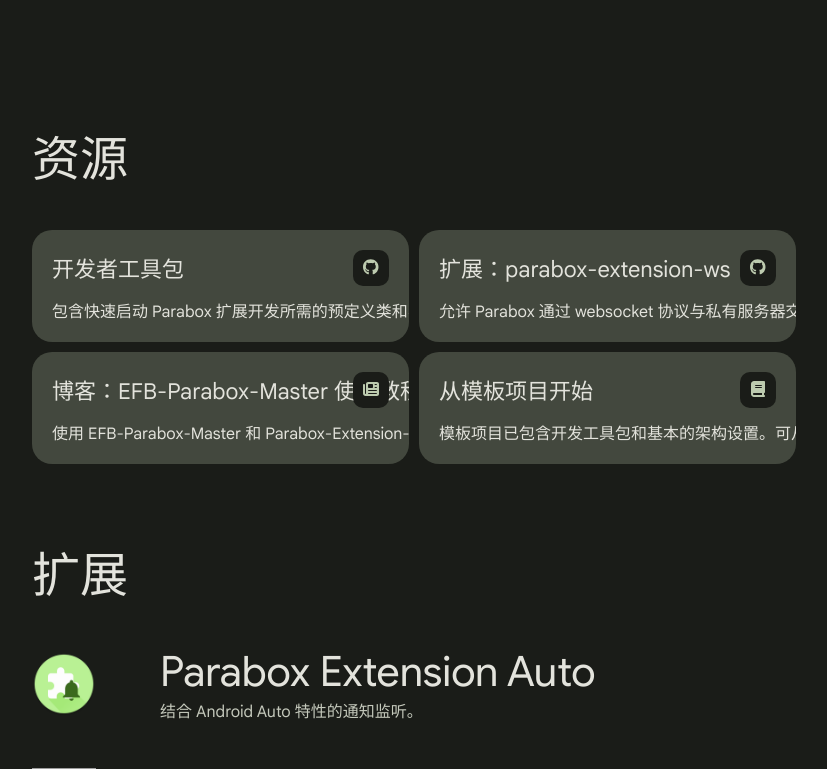
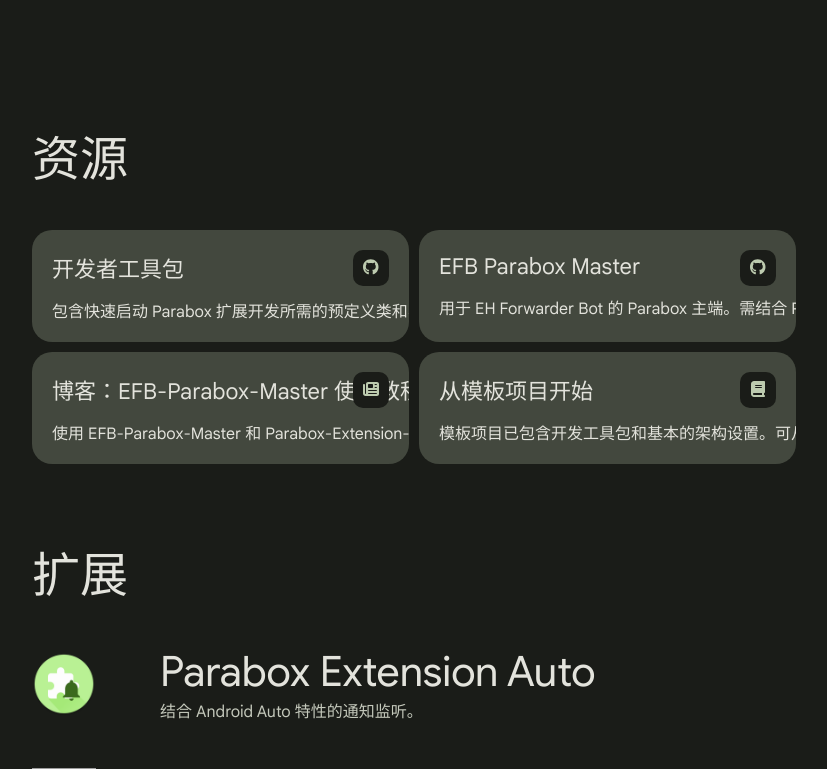
Before and after one commit to Parabox-App/parabox-web-angular, an Angular app: page / in a window 1280 px wide. Shown: the part 1224-1993 px from the top of the page, without its empty margins (356-1183 px from the left). Built offline with nearby package versions, Linux system fonts and the light colour scheme; grey boxes are pictures that could not be loaded.

Commit message:
Update app.component.html

```diff
--- a/src/app/app.component.html
+++ b/src/app/app.component.html
@@ -26,9 +26,11 @@
       <div class="nav-item" (click)="scrollToDownload()">
         <span class="nav-item-text">快速开始</span>
       </div>
+      <a href="https://docs.parabox.ojhdt.dev/" target="_blank">
         <div class="nav-item">
           <span class="nav-item-text">文档</span>
         </div>
+      </a>
       <div class="nav-item">
         <span class="nav-item-text">用户协议</span>
       </div>
@@ -59,9 +61,12 @@
 
           </div>
         </div>
-        <img [@subjectSlideInOut]="launchTransitionStep >= 1 ? 'true' : 'false'" src="./assets/tablet.png" alt="tablet" id="tablet"/>
-        <img [@subjectSlideInOut]="launchTransitionStep >= 2 ? 'true' : 'false'" src="./assets/foldable.png" alt="foldable" id="foldable"/>
-        <img [@subjectSlideInOut]="launchTransitionStep >= 2 ? 'true' : 'false'" src="./assets/phone.png" alt="phone" id="phone"/>
+        <img [@subjectSlideInOut]="launchTransitionStep >= 1 ? 'true' : 'false'" src="./assets/tablet.png" alt="tablet"
+             id="tablet"/>
+        <img [@subjectSlideInOut]="launchTransitionStep >= 2 ? 'true' : 'false'" src="./assets/foldable.png"
+             alt="foldable" id="foldable"/>
+        <img [@subjectSlideInOut]="launchTransitionStep >= 2 ? 'true' : 'false'" src="./assets/phone.png" alt="phone"
+             id="phone"/>
       </div>
     </div>
     <!--    <div class="title text-primary">-->
@@ -130,7 +135,8 @@
           </span>
             </div>
             <div class="feature-content">
-              <p>是否曾遇到难以下载历史文件的窘境？散乱在各处的文件类型繁多，难以追溯与定位。Parabox 采用独立的文件管理页面。提供时间，类型，文件大小等多种筛选条件。配合关键字检索，助你快速定位文件，展开工作流。</p>
+              <p>是否曾遇到难以下载历史文件的窘境？散乱在各处的文件类型繁多，难以追溯与定位。Parabox
+                采用独立的文件管理页面。提供时间，类型，文件大小等多种筛选条件。配合关键字检索，助你快速定位文件，展开工作流。</p>
             </div>
           </div>
           <div class="feature-image" style="background-image: url('/assets/web-3.png')">
@@ -151,7 +157,8 @@
           </span>
             </div>
             <div class="feature-content">
-              <p>便利地接入您喜欢的云端存储服务。在后台闲暇及网络条件允许时自动备份文件至云端，不占用本地存储空间。从此会话文件不易错过，不再丢失。</p>
+              <p>
+                便利地接入您喜欢的云端存储服务。在后台闲暇及网络条件允许时自动备份文件至云端，不占用本地存储空间。从此会话文件不易错过，不再丢失。</p>
             </div>
           </div>
           <div class="feature-image" style="background-image: url('/assets/web-4.png')">
@@ -172,7 +179,8 @@
           </span>
             </div>
             <div class="feature-content">
-              <p>“人与对话”计划包含自 Android 11 后引入的一系列系统特性。如<span style="color:#9FD67C">对话通知，对话泡，对话微件，展开通知，快捷回复，快捷方式</span>等。Parabox 完美适配以上通知特性，带来纯粹的即时通讯体验。</p>
+              <p>“人与对话”计划包含自 Android 11 后引入的一系列系统特性。如<span style="color:#9FD67C">对话通知，对话泡，对话微件，展开通知，快捷回复，快捷方式</span>等。Parabox
+                完美适配以上通知特性，带来纯粹的即时通讯体验。</p>
             </div>
           </div>
           <div class="feature-image" style="background-image: url('/assets/web-5.png')">
@@ -193,7 +201,9 @@
           </span>
             </div>
             <div class="feature-content">
-              <p>提供<span style="color:#9FD67C">设备转发</span>与<span style="color:#9FD67C">服务器转发</span>两种 FCM 接入方案，实现零后台驻留。系统级推送服务接受系统统一调度，拥有更出色的调度机制和更佳的性能。极大节省系统资源，延长设备续航。</p>
+              <p>提供<span style="color:#9FD67C">设备转发</span>与<span style="color:#9FD67C">服务器转发</span>两种 FCM
+                接入方案，实现零后台驻留。系统级推送服务接受系统统一调度，拥有更出色的调度机制和更佳的性能。极大节省系统资源，延长设备续航。
+              </p>
             </div>
           </div>
           <div class="feature-image" style="background-image: url('/assets/web-6.png')">
@@ -214,7 +224,8 @@
           </span>
             </div>
             <div class="feature-content">
-              <p>由 <span style="color:#9FD67C">ML Kit</span> 提供的可离线运行的聊天内容实体提取，基于上下文的智能回复，以及多语言翻译。</p>
+              <p>由 <span style="color:#9FD67C">ML Kit</span> 提供的可离线运行的聊天内容实体提取，基于上下文的智能回复，以及多语言翻译。
+              </p>
             </div>
           </div>
           <div class="feature-image" style="background-image: url('/assets/web-7.png')">
@@ -235,7 +246,8 @@
           </span>
             </div>
             <div class="feature-content">
-              <p>第三方扩展提供更丰富，更稳定的消息源。用户可根据使用习惯自行组建扩展库，不同来源的消息仍可以得到统一而高效的处理。</p>
+              <p>
+                第三方扩展提供更丰富，更稳定的消息源。用户可根据使用习惯自行组建扩展库，不同来源的消息仍可以得到统一而高效的处理。</p>
             </div>
           </div>
           <div class="feature-image" style="background-image: url('/assets/web-8.png')">
@@ -253,6 +265,8 @@
     <div class="resources">
       <mat-grid-list [cols]="columnNum" gutterSize="10px" rowHeight="112px">
         <mat-grid-tile>
+          <a href="https://github.com/Parabox-App/parabox-development-kit" target="_blank"
+             style="width: 100%;height: 100%;">
             <div class="resource-card">
               <div class="resource-card-icon">
                 <fa-icon class="icon" [icon]="faGithub"></fa-icon>
@@ -264,21 +278,27 @@
                 <span>包含快速启动 Parabox 扩展开发所需的预定义类和实用程序的开发工具包。</span>
               </div>
             </div>
+          </a>
         </mat-grid-tile>
         <mat-grid-tile>
+          <a href="https://github.com/ojhdt/efb-parabox-master" target="_blank"
+             style="width: 100%;height: 100%;">
             <div class="resource-card">
               <div class="resource-card-icon">
                 <fa-icon class="icon" [icon]="faGithub"></fa-icon>
               </div>
               <div class="resource-card-title text-primary">
-              <span>扩展：parabox-extension-ws</span>
+                <span>EFB Parabox Master</span>
               </div>
               <div class="resource-card-content text-primary">
-              <span>允许 Parabox 通过 websocket 协议与私有服务器交换数据。</span>
+                <span>用于 EH Forwarder Bot 的 Parabox 主端。需结合 Parabox WS 扩展 parabox-extension-ws 使用。</span>
               </div>
             </div>
+          </a>
         </mat-grid-tile>
         <mat-grid-tile>
+          <a href="https://blog.ojhdt.com/20221221/efb-parabox-master/" target="_blank"
+             style="width: 100%;height: 100%;">
             <div class="resource-card">
               <div class="resource-card-icon">
                 <fa-icon class="icon" [icon]="faNewspaper"></fa-icon>
@@ -290,8 +310,11 @@
                 <span>使用 EFB-Parabox-Master 和 Parabox-Extension-WS 将 Parabox 对接 EFB 的教程。</span>
               </div>
             </div>
+          </a>
         </mat-grid-tile>
         <mat-grid-tile>
+          <a href="https://github.com/Parabox-App/parabox-development-kit" target="_blank"
+             style="width: 100%;height: 100%;">
             <div class="resource-card">
               <div class="resource-card-icon">
                 <fa-icon class="icon" [icon]="faBook"></fa-icon>
@@ -303,6 +326,7 @@
                 <span>模板项目已包含开发工具包和基本的架构设置。可从中快速开始扩展开发。</span>
               </div>
             </div>
+          </a>
         </mat-grid-tile>
       </mat-grid-list>
     </div>
```
Lines whose indentation alone changed are shown as unchanged.
